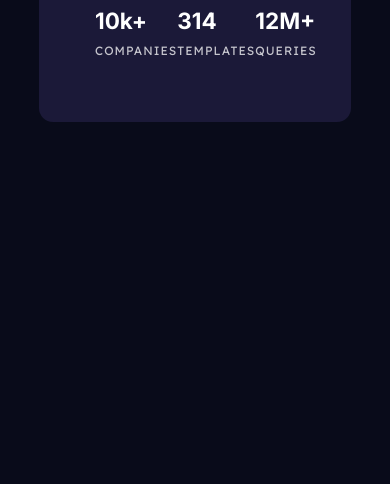
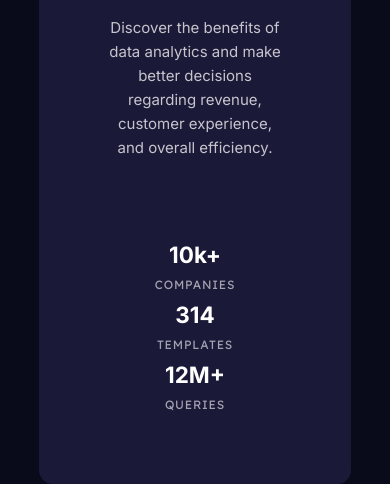
Before and after one commit to nascimentolds/stats-preview-card-component, a plain HTML site: page index.html in a window 390 px wide. Shown: the part 612-1096 px from the top of the page. Before the commit the page ends 844 px from the top, so only its background shows below. Drawn offline with Linux system fonts and the light colour scheme.

Commit message:
mobile started

```diff
--- a/index.html
+++ b/index.html
@@ -25,12 +25,15 @@
   <body>
     <main>
       <section class="text-section">
-        <h1>Get <span class="insights">insights</span> that help your business grow.</h1>
+        <h1>
+          Get <span class="insights">insights</span> that help your business
+          grow.
+        </h1>
         <p>
           Discover the benefits of data analytics and make better decisions
           regarding revenue, customer experience, and overall efficiency.
         </p>
-        <div class="numbers">
+        <div class="stats">
           <div>
             <h2>10k+</h2>
             <p>companies</p>
@@ -47,7 +50,7 @@
       </section>
       <picture class="image">
         <source
-          media="(min-width: 375px )"
+          media="(min-width: 45rem )"
           srcset="./images/image-header-mobile.jpg"
         />
         <img
--- a/styles.css
+++ b/styles.css
@@ -32,7 +32,7 @@ body {
   background-color: var(--very-dark-blue);
   font-family: var(--inter);
   color: var(--White);
-  font-size: 15px;
+  font-size: 0.938rem;
 }
 
 main {
@@ -48,7 +48,7 @@ main {
   flex-direction: column;
   justify-content: space-evenly;
   background-color: var(--Dark-blue);
-  padding: 3.5rem;
+  padding: 4rem;
 }
 
 .text-section h1 {
@@ -56,39 +56,42 @@ main {
 }
 
 .text-section > p {
-  max-width: 85%;
+  max-width: 22rem;
   margin-top: 2rem;
   color: var(--prg-white);
-  font-weight: 100;
+  font-weight: lighter;
+  line-height: 1.5rem;
 }
 
 .insights {
   color: var(--soft-violet);
 }
 
-.numbers {
+.stats {
   display: flex;
   justify-content: space-between;
-  max-width: 85%;
+  max-width: 22rem;
   margin-top: 5rem;
   line-height: 2em;
 }
 
-.numbers div p, .numbers div:nth-child(3) {
+.stats div p,
+.stats div:nth-child(3) {
   text-transform: uppercase;
 }
 
-.numbers div p {
+.stats div p {
   font-family: var(--lexend);
-  color: var(--prg-white);
-  font-size: 9pt;
-  font-weight: 100;
-  letter-spacing: 1px;
+  color: var(--hdgn-white);
+  font-size: 0.8em;
+  font-weight: lighter;
+  letter-spacing: 0.05rem;
 }
 
 .image img {
   width: 100%;
-  height: 100%;object-fit: cover;
+  height: 100%;
+  object-fit: cover;
   opacity: 0.8;
   mix-blend-mode: multiply;
 }
@@ -96,3 +99,16 @@ main {
 .image {
   background-color: var(--soft-violet);
 }
+
+@media (max-width: 45rem) {
+  main {
+    display: flex;
+    flex-direction: column-reverse;
+    text-align: center;
+  }
+
+  .stats {
+    flex-direction: column;
+    align-items: center;
+  }
+}
```
